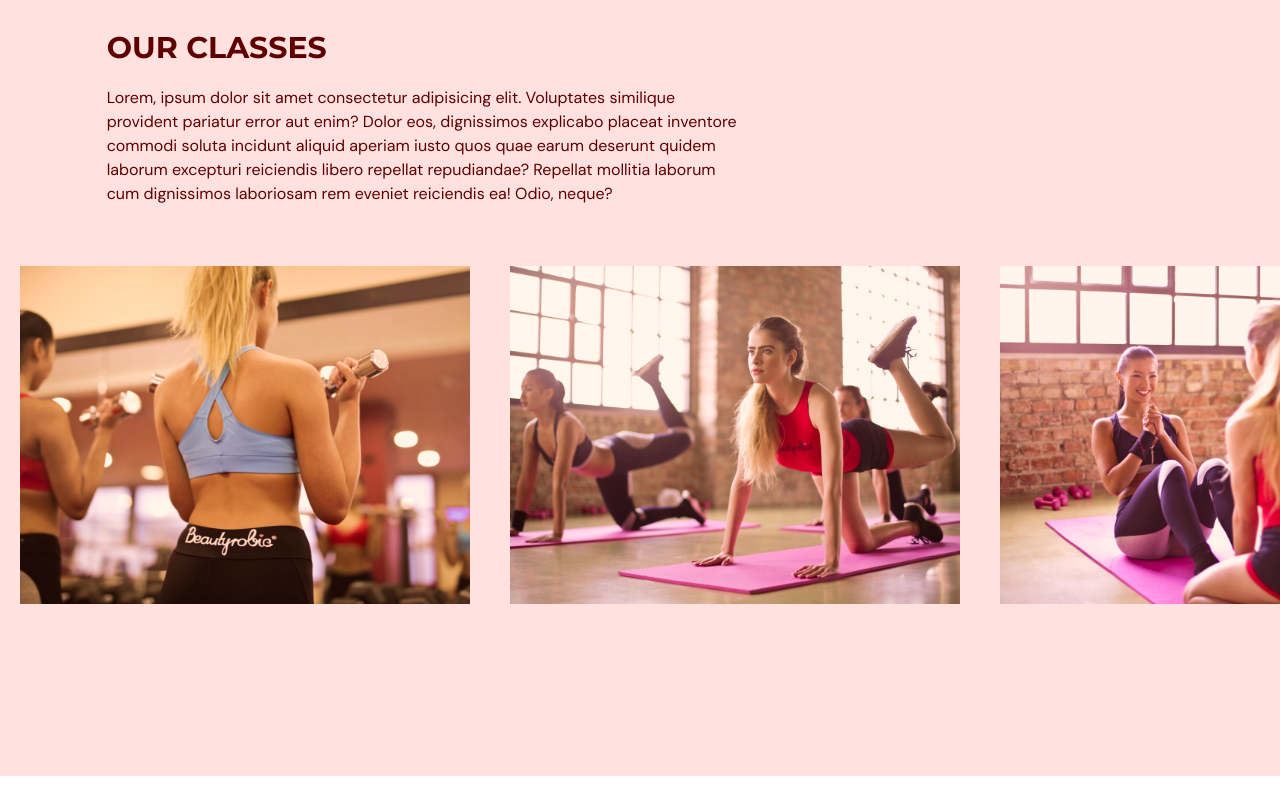
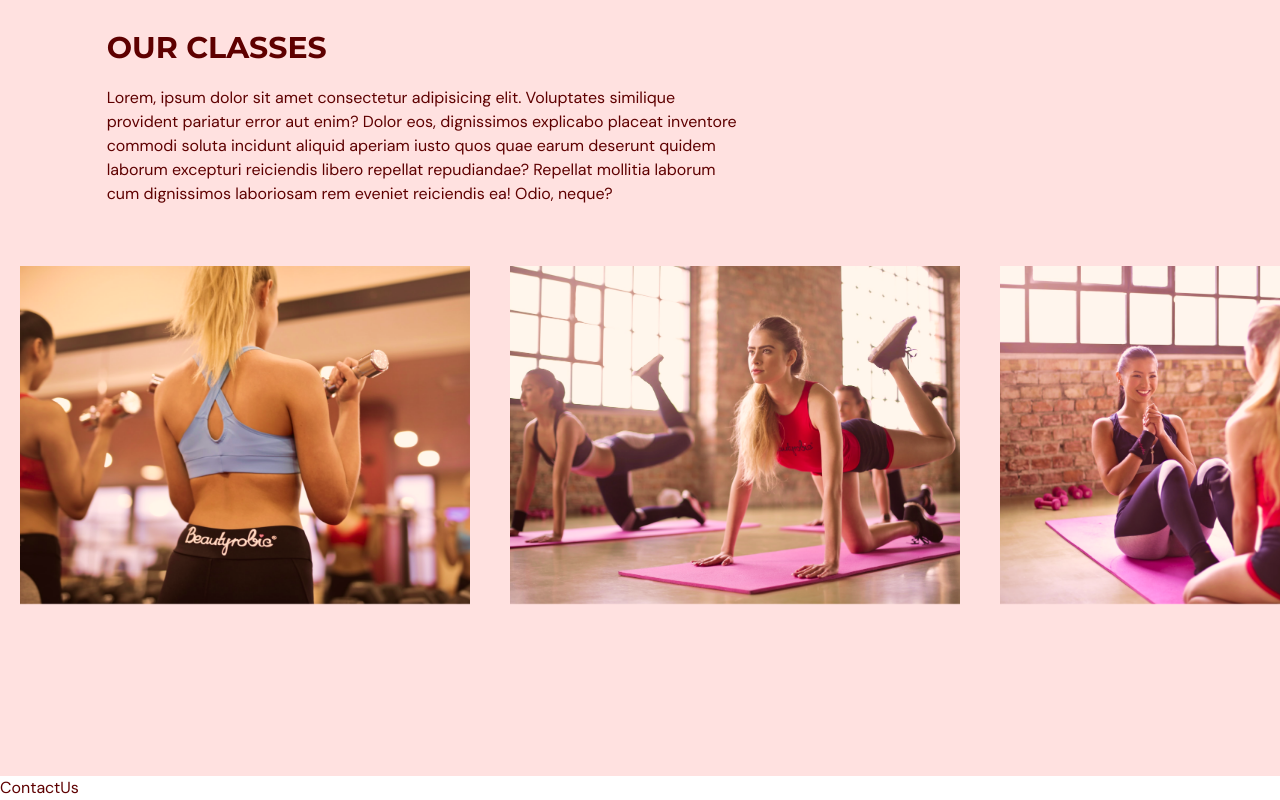
Before and after one commit to kujerocoding/typescript-practice, a React (Vite) app: page / in a window 1280 px wide. Shown: the part 2259-3059 px from the top of the page. Before the commit the page ends 3035 px from the top, so only its background shows below. Built offline with nearby package versions, Linux system fonts and the light colour scheme.

Commit message:
Add ContactUs component and install react-hook-form

```diff
--- a/package.json
+++ b/package.json
@@ -13,7 +13,8 @@
     "framer-motion": "^10.10.0",
     "react": "^18.2.0",
     "react-anchor-link-smooth-scroll": "^1.0.12",
-    "react-dom": "^18.2.0"
+    "react-dom": "^18.2.0",
+    "react-hook-form": "^7.43.9"
   },
   "devDependencies": {
     "@types/node": "^18.15.11",
--- a/src/App.tsx
+++ b/src/App.tsx
@@ -4,6 +4,7 @@
 import Home from "@/scenes/home";
 import Benefits from "@/scenes/benefits";
 import OurClasses from "@/scenes/ourclasses";
+import ContactUs from "@/scenes/contactus";
 
 
 
@@ -30,6 +31,7 @@
       <Home setSelectedPage={setSelectedPage}/>
       <Benefits setSelectedPage={setSelectedPage}/>
       <OurClasses setSelectedPage={setSelectedPage}/>
+      <ContactUs setSelectedPage={setSelectedPage}/>
     </div>
     </>
   )
--- /dev/null
+++ b/src/scenes/contactus/index.tsx
@@ -0,0 +1,14 @@
+import { SelectedPage } from '@/shared/types'
+import React from 'react'
+
+type Props = {
+    setSelectedPage: (value: SelectedPage) => void
+}
+
+const ContactUs = ({setSelectedPage}: Props) => {
+  return (
+    <div>ContactUs</div>
+  )
+}
+
+export default ContactUs
```
Also changed, not shown: 1 other file (tests, documents, lock files or other folders).
